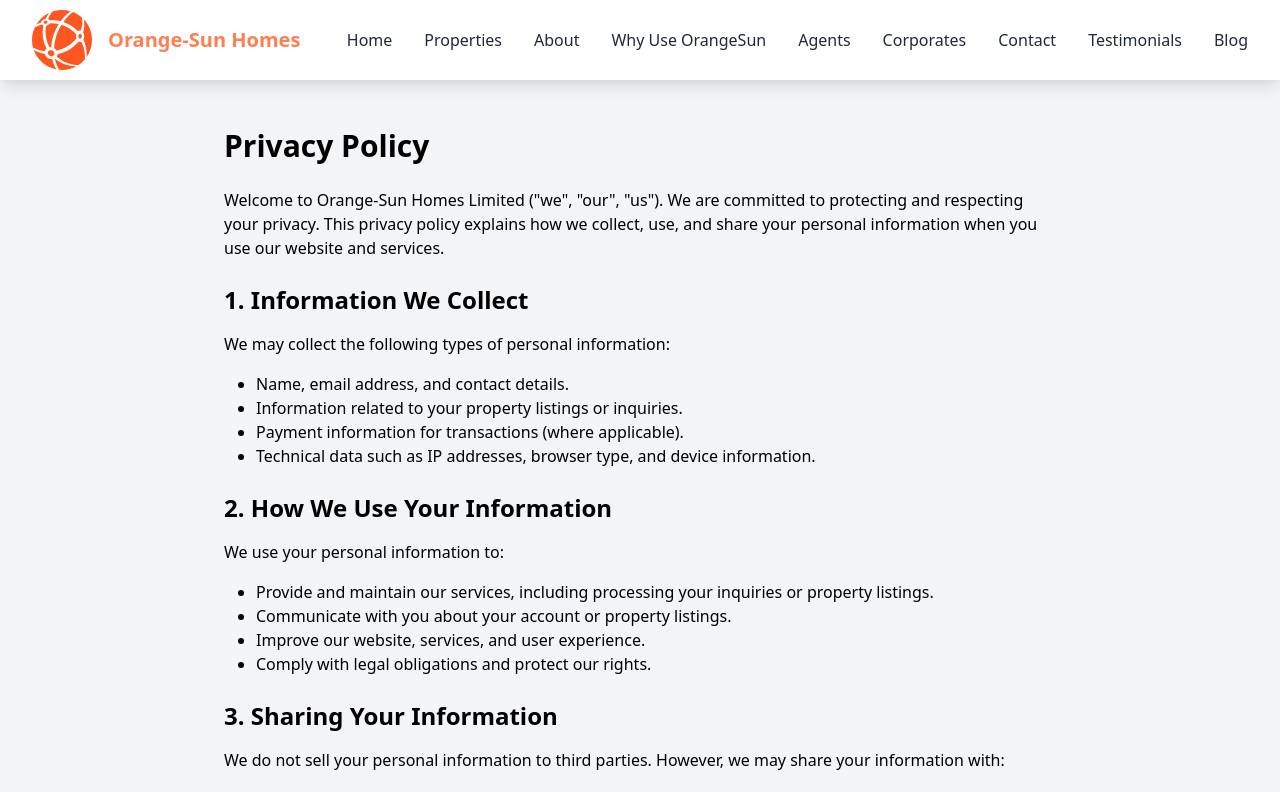
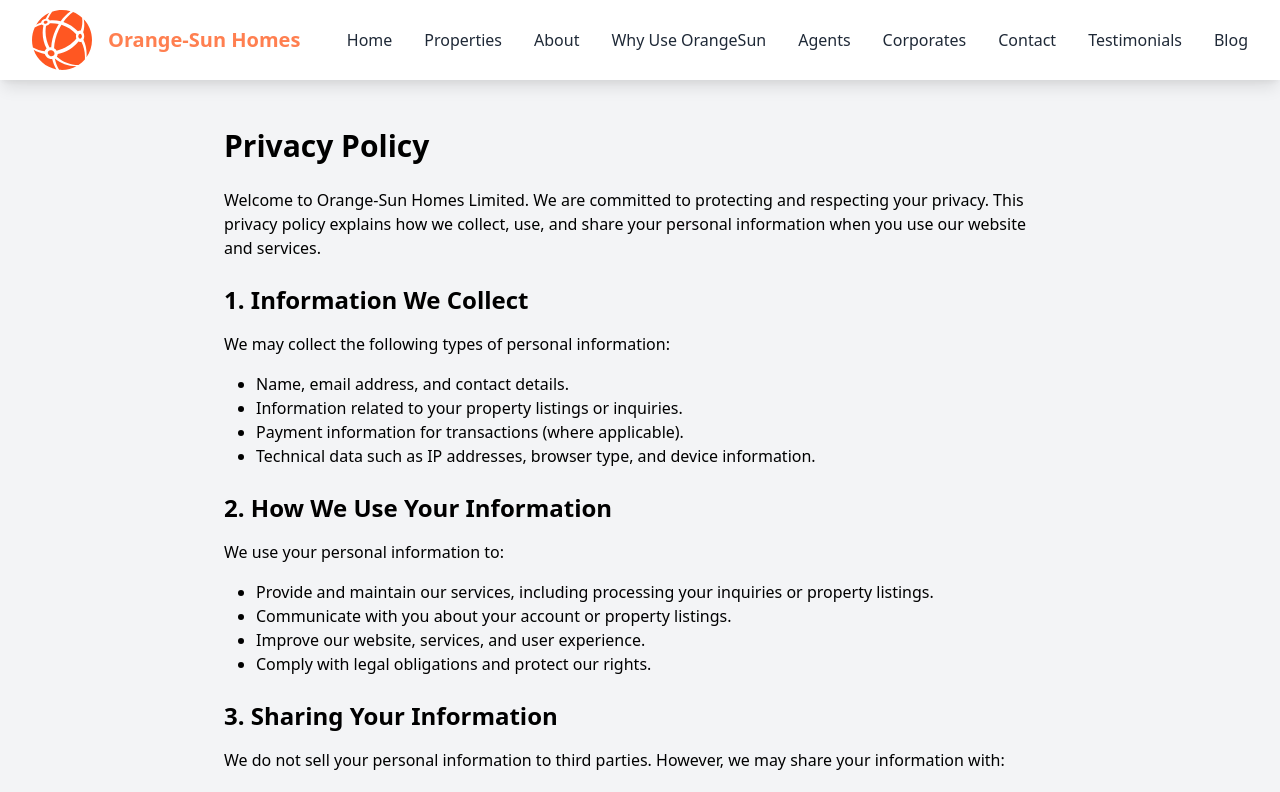
Before and after one commit to CreativeDadd/edenhomes, a Next.js app: page /privacy in a window 1280 px wide. Shown: the top 792 px of the page. Built offline with nearby package versions, Linux system fonts and the light colour scheme; no server answers.

Commit message:
I added the privacy policy page here

```diff
--- a/app/privacy/page.js
+++ b/app/privacy/page.js
@@ -6,7 +6,7 @@ export default function PrivacyPolicy() {
       <div className="p-8 mt-24 max-w-4xl mx-auto">
         <h1 className="text-3xl font-bold mb-6">Privacy Policy</h1>
         <p className="mb-4">
-          Welcome to Orange-Sun Homes Limited ("we", "our", "us"). We are committed to protecting and respecting your privacy. This privacy policy explains how we collect, use, and share your personal information when you use our website and services.
+          Welcome to Orange-Sun Homes Limited. We are committed to protecting and respecting your privacy. This privacy policy explains how we collect, use, and share your personal information when you use our website and services.
         </p>
 
         <h2 className="text-2xl font-semibold mt-6 mb-4">1. Information We Collect</h2>
```
